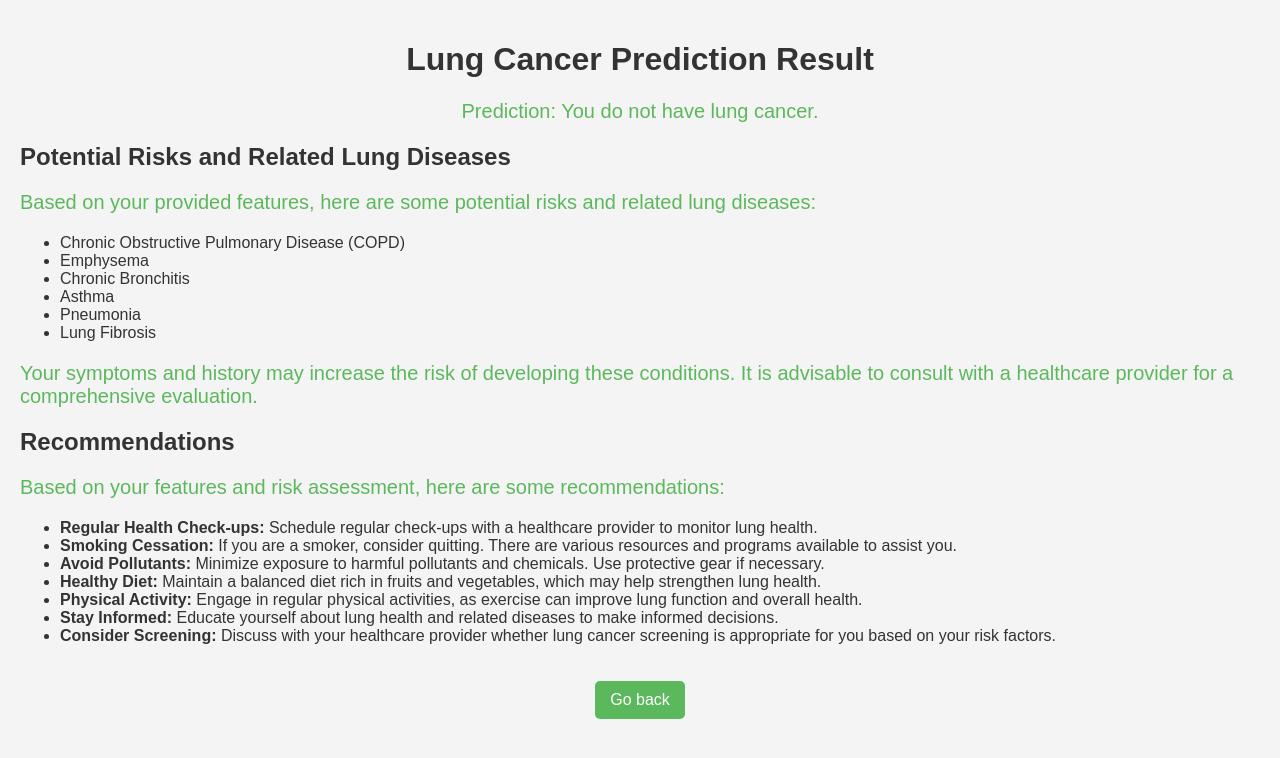
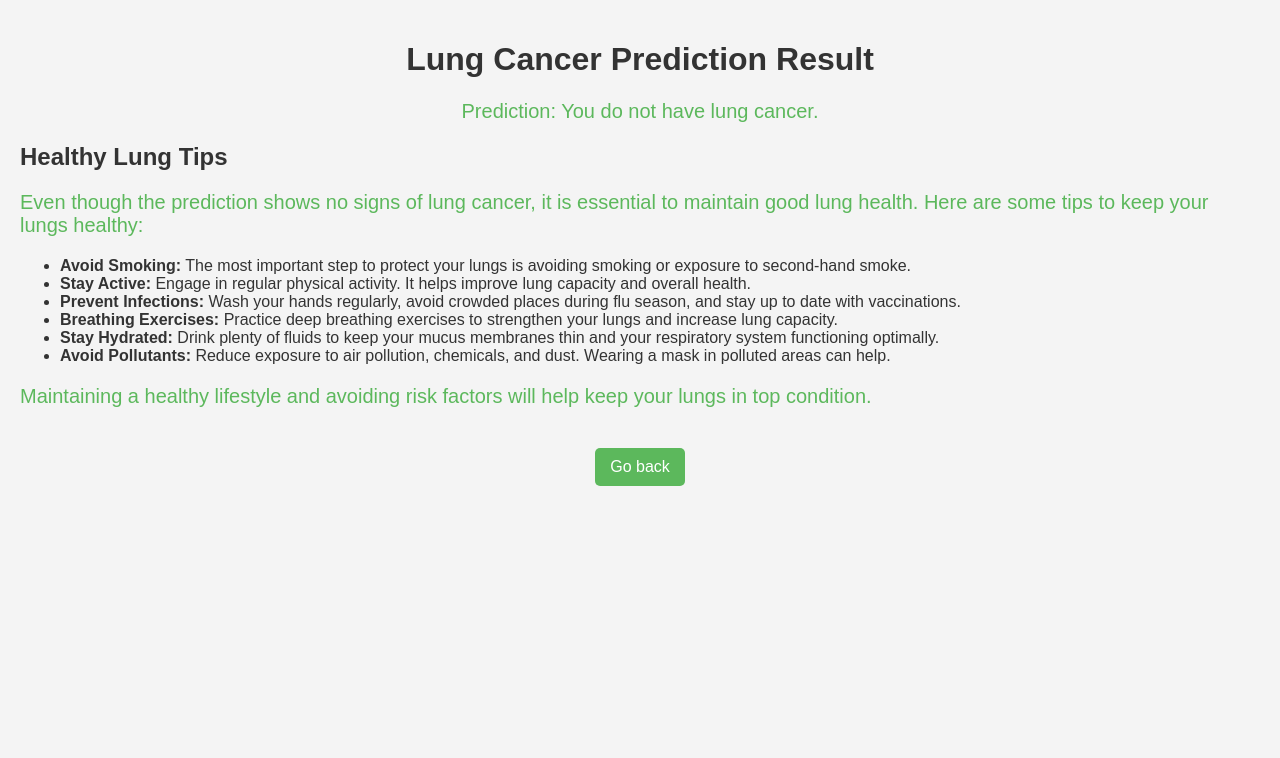
Before and after one commit to magparth/lungs, a Flask app: template templates/result.html in a window 1280 px wide. Shown: the top 758 px of the page. Run offline with Flask 3, Linux system fonts and the light colour scheme; the template is opened without the code that fills it, so the values that code supplies are empty; parts of the project's set-up code (start-up, migrations or seed data) failed here and were passed over.

Commit message:
Update result.html

```diff
--- a/templates/result.html
+++ b/templates/result.html
@@ -10,7 +10,7 @@
             background-color: #f4f4f4;
             margin: 0;
             padding: 20px;
-            text-align: center; /* Center text */
+            text-align: center;
         }
         h1 {
             color: #333;
@@ -33,7 +33,7 @@
         }
         .report-section {
             margin-top: 20px;
-            text-align: left; /* Align text to the left */
+            text-align: left;
             color: #333;
         }
     </style>
@@ -43,9 +43,6 @@
 
     {% if prediction == 'Yes' %}
         <p>Prediction: You have a high risk of lung cancer.</p>
-    {% else %}
-        <p>Prediction: You do not have lung cancer.</p>
-    {% endif %}
 
         <div class="report-section">
             <h2>Potential Risks and Related Lung Diseases</h2>
@@ -75,6 +72,25 @@
             </ul>
         </div>
 
+    {% else %}
+        <p>Prediction: You do not have lung cancer.</p>
+
+        <div class="report-section">
+            <h2>Healthy Lung Tips</h2>
+            <p>Even though the prediction shows no signs of lung cancer, it is essential to maintain good lung health. Here are some tips to keep your lungs healthy:</p>
+            <ul>
+                <li><strong>Avoid Smoking:</strong> The most important step to protect your lungs is avoiding smoking or exposure to second-hand smoke.</li>
+                <li><strong>Stay Active:</strong> Engage in regular physical activity. It helps improve lung capacity and overall health.</li>
+                <li><strong>Prevent Infections:</strong> Wash your hands regularly, avoid crowded places during flu season, and stay up to date with vaccinations.</li>
+                <li><strong>Breathing Exercises:</strong> Practice deep breathing exercises to strengthen your lungs and increase lung capacity.</li>
+                <li><strong>Stay Hydrated:</strong> Drink plenty of fluids to keep your mucus membranes thin and your respiratory system functioning optimally.</li>
+                <li><strong>Avoid Pollutants:</strong> Reduce exposure to air pollution, chemicals, and dust. Wearing a mask in polluted areas can help.</li>
+            </ul>
+            <p>Maintaining a healthy lifestyle and avoiding risk factors will help keep your lungs in top condition.</p>
+        </div>
+
+    {% endif %}
+
     <a href="/">Go back</a>
 </body>
 </html>
```
Lines whose indentation alone changed are shown as unchanged.
